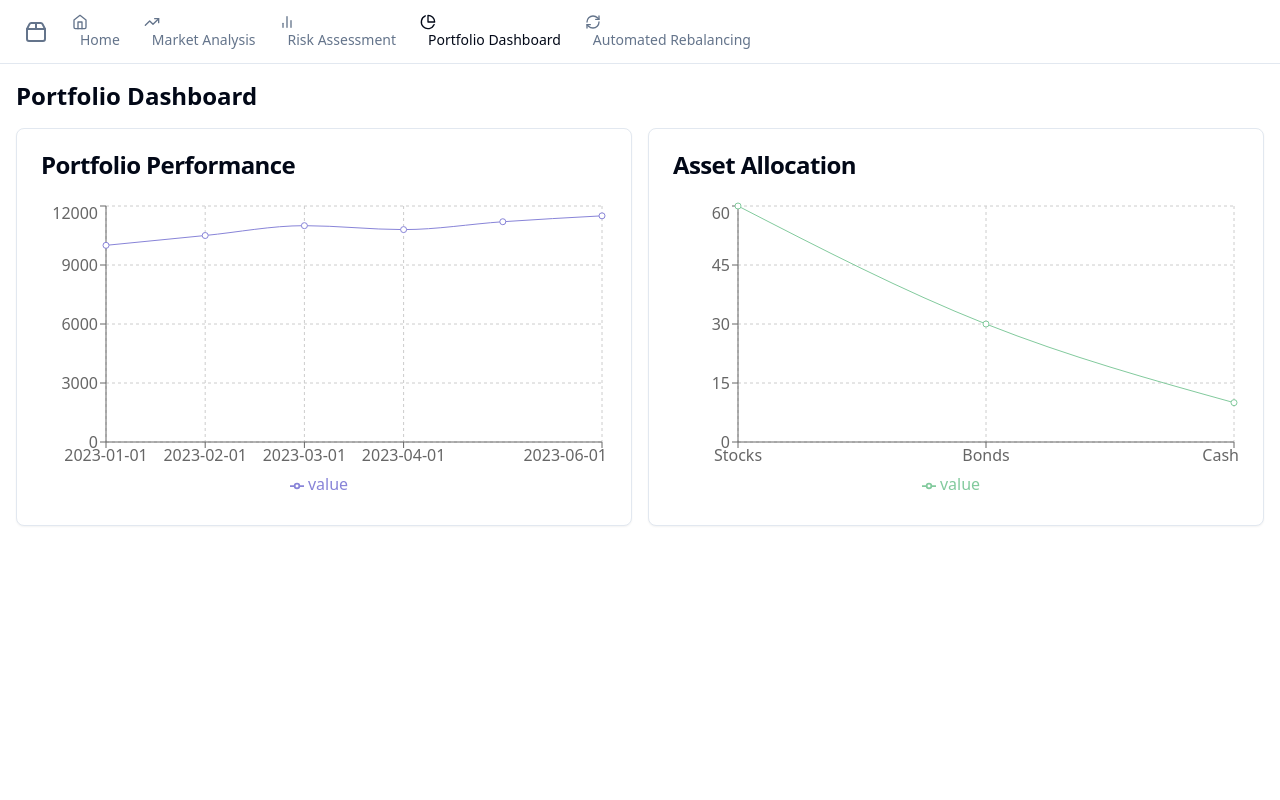
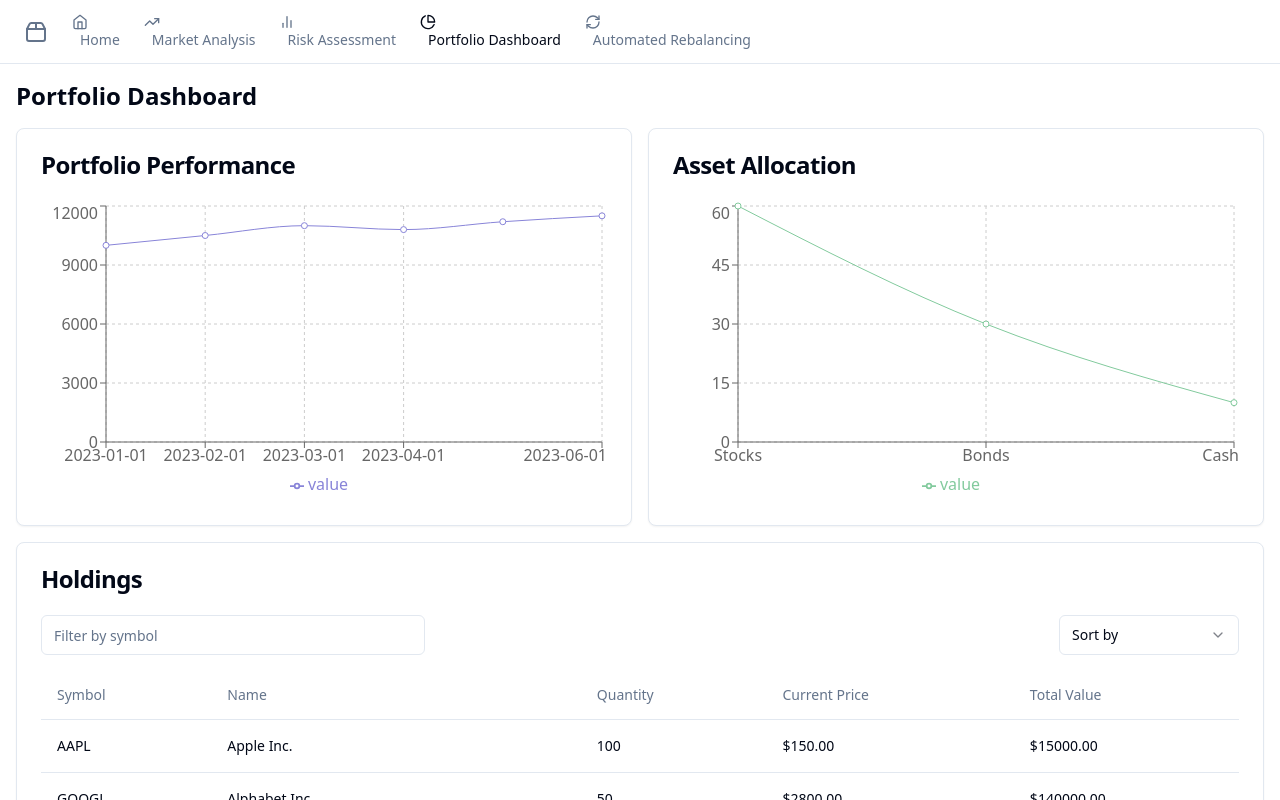
Before and after one commit to GPT-Engineer-App/stock-helper-assistant, a React (Vite) app: page /portfolio-dashboard in a window 1280 px wide. Shown: the top 800 px of the page. Built offline with nearby package versions, Linux system fonts and the light colour scheme.

Commit message:
Implement sorting and filtering for portfolio holdings

```diff
--- a/src/pages/PortfolioDashboard.jsx
+++ b/src/pages/PortfolioDashboard.jsx
@@ -1,6 +1,10 @@
-import React from 'react';
+import React, { useState } from 'react';
 import { Card, CardContent, CardHeader, CardTitle } from "@/components/ui/card";
 import { LineChart, Line, XAxis, YAxis, CartesianGrid, Tooltip, Legend, ResponsiveContainer } from 'recharts';
+import { Table, TableBody, TableCell, TableHead, TableHeader, TableRow } from "@/components/ui/table";
+import { Input } from "@/components/ui/input";
+import { Button } from "@/components/ui/button";
+import { Select, SelectContent, SelectItem, SelectTrigger, SelectValue } from "@/components/ui/select";
 
 // Mock data for demonstration
 const portfolioPerformance = [
@@ -18,12 +22,52 @@ const assetAllocation = [
   { name: 'Cash', value: 10 },
 ];
 
+const mockHoldings = [
+  { id: 1, symbol: 'AAPL', name: 'Apple Inc.', quantity: 100, currentPrice: 150, totalValue: 15000 },
+  { id: 2, symbol: 'GOOGL', name: 'Alphabet Inc.', quantity: 50, currentPrice: 2800, totalValue: 140000 },
+  { id: 3, symbol: 'MSFT', name: 'Microsoft Corporation', quantity: 75, currentPrice: 300, totalValue: 22500 },
+  { id: 4, symbol: 'AMZN', name: 'Amazon.com Inc.', quantity: 30, currentPrice: 3300, totalValue: 99000 },
+  { id: 5, symbol: 'FB', name: 'Meta Platforms Inc.', quantity: 60, currentPrice: 330, totalValue: 19800 },
+];
+
 const PortfolioDashboard = () => {
+  const [holdings, setHoldings] = useState(mockHoldings);
+  const [sortConfig, setSortConfig] = useState({ key: null, direction: 'ascending' });
+  const [filterSymbol, setFilterSymbol] = useState('');
+
+  const handleSort = (key) => {
+    let direction = 'ascending';
+    if (sortConfig.key === key && sortConfig.direction === 'ascending') {
+      direction = 'descending';
+    }
+    setSortConfig({ key, direction });
+  };
+
+  const sortedHoldings = React.useMemo(() => {
+    let sortableItems = [...holdings];
+    if (sortConfig.key !== null) {
+      sortableItems.sort((a, b) => {
+        if (a[sortConfig.key] < b[sortConfig.key]) {
+          return sortConfig.direction === 'ascending' ? -1 : 1;
+        }
+        if (a[sortConfig.key] > b[sortConfig.key]) {
+          return sortConfig.direction === 'ascending' ? 1 : -1;
+        }
+        return 0;
+      });
+    }
+    return sortableItems;
+  }, [holdings, sortConfig]);
+
+  const filteredHoldings = sortedHoldings.filter(holding =>
+    holding.symbol.toLowerCase().includes(filterSymbol.toLowerCase())
+  );
+
   return (
     <div className="container mx-auto p-4">
       <h1 className="text-2xl font-bold mb-4">Portfolio Dashboard</h1>
 
-      <div className="grid grid-cols-1 md:grid-cols-2 gap-4">
+      <div className="grid grid-cols-1 md:grid-cols-2 gap-4 mb-4">
         <Card>
           <CardHeader>
             <CardTitle>Portfolio Performance</CardTitle>
@@ -60,6 +104,56 @@ const PortfolioDashboard = () => {
           </CardContent>
         </Card>
       </div>
+
+      <Card>
+        <CardHeader>
+          <CardTitle>Holdings</CardTitle>
+        </CardHeader>
+        <CardContent>
+          <div className="flex justify-between items-center mb-4">
+            <Input
+              placeholder="Filter by symbol"
+              value={filterSymbol}
+              onChange={(e) => setFilterSymbol(e.target.value)}
+              className="max-w-sm"
+            />
+            <Select onValueChange={(value) => handleSort(value)}>
+              <SelectTrigger className="w-[180px]">
+                <SelectValue placeholder="Sort by" />
+              </SelectTrigger>
+              <SelectContent>
+                <SelectItem value="symbol">Symbol</SelectItem>
+                <SelectItem value="name">Name</SelectItem>
+                <SelectItem value="quantity">Quantity</SelectItem>
+                <SelectItem value="currentPrice">Current Price</SelectItem>
+                <SelectItem value="totalValue">Total Value</SelectItem>
+              </SelectContent>
+            </Select>
+          </div>
+          <Table>
+            <TableHeader>
+              <TableRow>
+                <TableHead>Symbol</TableHead>
+                <TableHead>Name</TableHead>
+                <TableHead>Quantity</TableHead>
+                <TableHead>Current Price</TableHead>
+                <TableHead>Total Value</TableHead>
+              </TableRow>
+            </TableHeader>
+            <TableBody>
+              {filteredHoldings.map((holding) => (
+                <TableRow key={holding.id}>
+                  <TableCell>{holding.symbol}</TableCell>
+                  <TableCell>{holding.name}</TableCell>
+                  <TableCell>{holding.quantity}</TableCell>
+                  <TableCell>${holding.currentPrice.toFixed(2)}</TableCell>
+                  <TableCell>${holding.totalValue.toFixed(2)}</TableCell>
+                </TableRow>
+              ))}
+            </TableBody>
+          </Table>
+        </CardContent>
+      </Card>
     </div>
   );
 };
```
